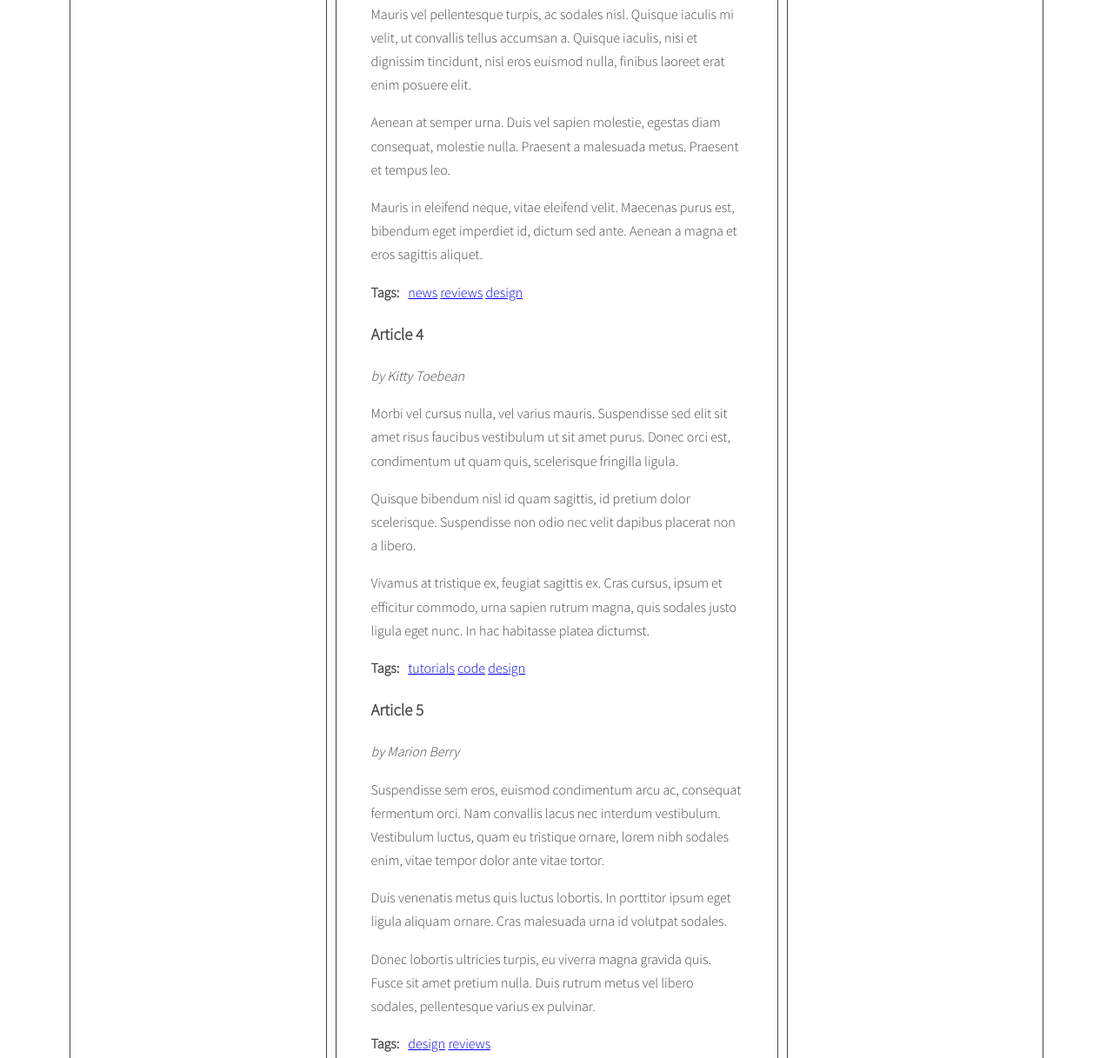
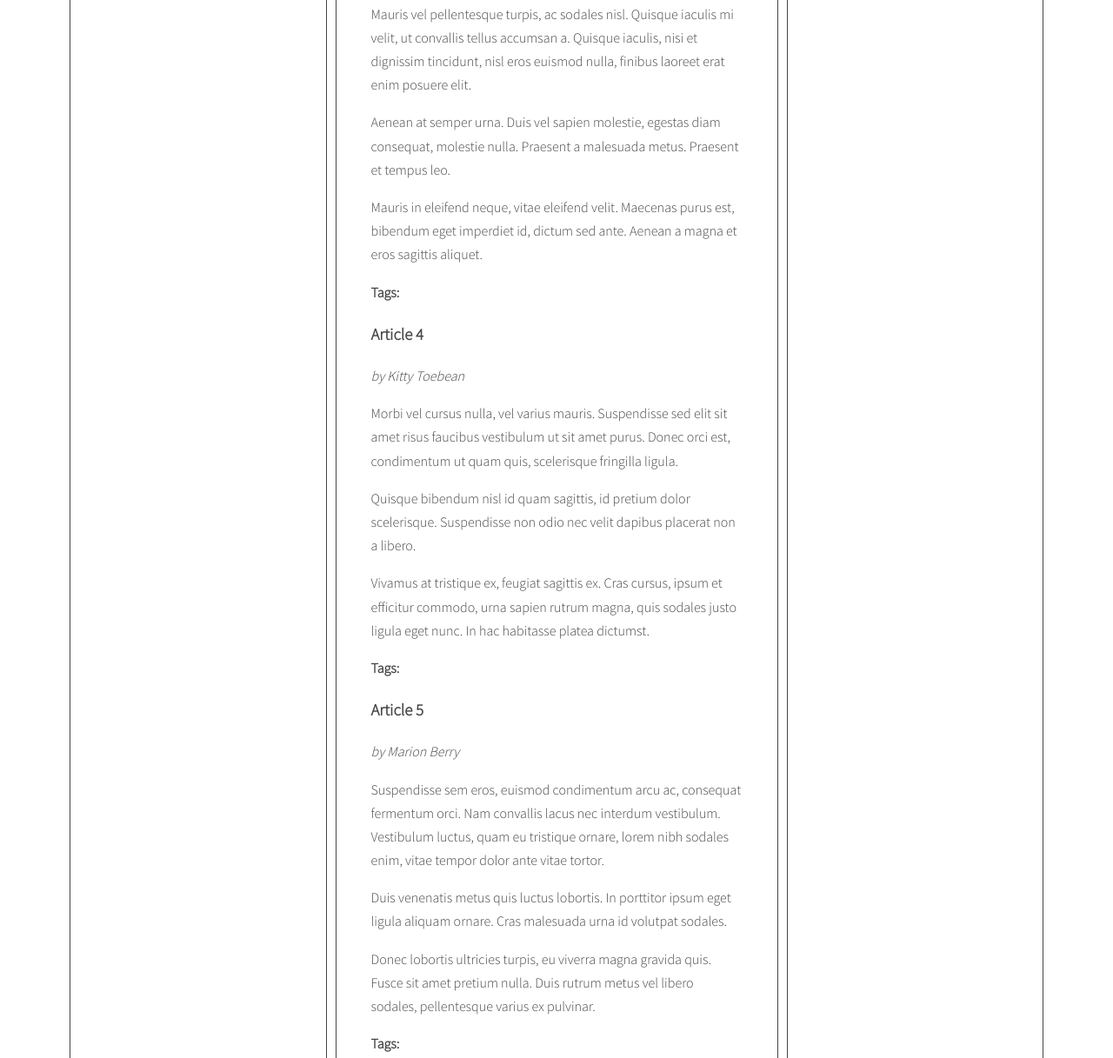
Before and after one commit to AlbusAxis/javascript-blog, a website: page index.html in a window 1280 px wide. Shown: the part 1449-2666 px from the top of the page at 87% size. Drawn offline with nearby package versions, Linux system fonts and the light colour scheme.

Commit message:
html usuniecie linkow js funkcja generateTags

```diff
--- a/index.html
+++ b/index.html
@@ -40,8 +40,6 @@
           <div class="post-tags">
             <p><strong>Tags:</strong></p>
             <ul class="list list-horizontal">
-              <li><a href="#">design</a></li>
-              <li><a href="#">tutorials</a></li>
             </ul>
           </div>
         </article>
@@ -58,8 +56,6 @@
           <div class="post-tags">
             <p><strong>Tags:</strong></p>
             <ul class="list list-horizontal">
-              <li><a href="#">news</a></li>
-              <li><a href="#">code</a></li>
             </ul>
           </div>
         </article>
@@ -75,9 +71,6 @@
           <div class="post-tags">
             <p><strong>Tags:</strong></p>
             <ul class="list list-horizontal">
-              <li><a href="#">news</a></li>
-              <li><a href="#">reviews</a></li>
-              <li><a href="#">design</a></li>
             </ul>
           </div>
         </article>
@@ -94,9 +87,6 @@
           <div class="post-tags">
             <p><strong>Tags:</strong></p>
             <ul class="list list-horizontal">
-              <li><a href="#">tutorials</a></li>
-              <li><a href="#">code</a></li>
-              <li><a href="#">design</a></li>
             </ul>
           </div>
         </article>
@@ -113,8 +103,6 @@
           <div class="post-tags">
             <p><strong>Tags:</strong></p>
             <ul class="list list-horizontal">
-              <li><a href="#">design</a></li>
-              <li><a href="#">reviews</a></li>
             </ul>
           </div>
         </article>
@@ -131,8 +119,6 @@
           <div class="post-tags">
             <p><strong>Tags:</strong></p>
             <ul class="list list-horizontal">
-              <li><a href="#">reviews</a></li>
-              <li><a href="#">code</a></li>
             </ul>
           </div>
         </article>
@@ -149,8 +135,6 @@
           <div class="post-tags">
             <p><strong>Tags:</strong></p>
             <ul class="list list-horizontal">
-              <li><a href="#">code</a></li>
-              <li><a href="#">news</a></li>
             </ul>
           </div>
         </article>
@@ -167,9 +151,6 @@
           <div class="post-tags">
             <p><strong>Tags:</strong></p>
             <ul class="list list-horizontal">
-              <li><a href="#">news</a></li>
-              <li><a href="#">design</a></li>
-              <li><a href="#">tutorials</a></li>
             </ul>
           </div>
         </article>
@@ -186,8 +167,6 @@
           <div class="post-tags">
             <p><strong>Tags:</strong></p>
             <ul class="list list-horizontal">
-              <li><a href="#">news</a></li>
-              <li><a href="#">tutorials</a></li>
             </ul>
           </div>
         </article>
@@ -204,10 +183,6 @@
           <div class="post-tags">
             <p><strong>Tags:</strong></p>
             <ul class="list list-horizontal">
-              <li><a href="#">code</a></li>
-              <li><a href="#">design</a></li>
-              <li><a href="#">news</a></li>
-              <li><a href="#">reviews</a></li>
             </ul>
           </div>
         </article>
--- a/js/script.js
+++ b/js/script.js
@@ -45,10 +45,11 @@ for(let link of links){
 const optArticleSelector = '.post',
   optTitleSelector = '.post-title',
   optTitleListSelector = '.titles';
+  optArticleTagsSelector = '.post-tags .list';
 
 function generateTitleLinks(){
  const clickedElement = this;
-  /* remove contents of titleList */
+  /* [DONE] remove contents of titleList */
 
   function clearMessages(){
     const titleList = document.querySelector(optTitleListSelector);
@@ -56,24 +57,24 @@ function generateTitleLinks(){
 
 
 
-  /* for each article */
+  /* [DONE] for each article */
   const articles = document.querySelectorAll(optArticleSelector);
   for (let article of articles){
 
     console.log('innerHTML:', innerHTML);
   }
   }
-    /* get the article id */
+    /* [DONE] get the article id */
     const articleId = clickedElement.getAttribute('id');
 
-    /* find the title element */
+    /* [DONE] find the title element */
     const articleTitle = article.querySelector(optTitleSelector).innerHTML;
 
 
-    /* get the title from the title element */
+    /* [DONE] get the title from the title element */
     const title = clickedElement.getAttribute(articleTitle);
     console.log('clickedElement:', title);
-    /* create HTML of the link */
+    /* [DONE] create HTML of the link */
 
 
 
@@ -85,7 +86,7 @@ console.log(linkText);
 
 
 
-/* insert link into titleList */
+/* [DONE] insert link into titleList */
 
 let html = html + document.getElementById(linkHTML);
 html.insertAdjacentHTML('afterend', html);
@@ -99,3 +100,35 @@ debugger;
 }
 }
 generateTitleLinks();
+
+
+// LOOP END LOOP SUB MODULE 6.2
+
+
+function generateTags(){
+  /* find all articles */
+ const articles = document.querySelectorAll(optArticleTagsSelector);
+  /* START LOOP: for every article: */
+for (let article of articles)
+    /* find tags wrapper */
+
+    /* make html variable with empty string */
+
+    /* get tags from data-tags attribute */
+
+    /* split tags into array */
+
+    /* START LOOP: for each tag */
+
+      /* generate HTML of the link */
+
+      /* add generated code to html variable */
+
+    /* END LOOP: for each tag */
+
+    /* insert HTML of all the links into the tags wrapper */
+
+  /* END LOOP: for every article: */
+}
+
+generateTags();
```
